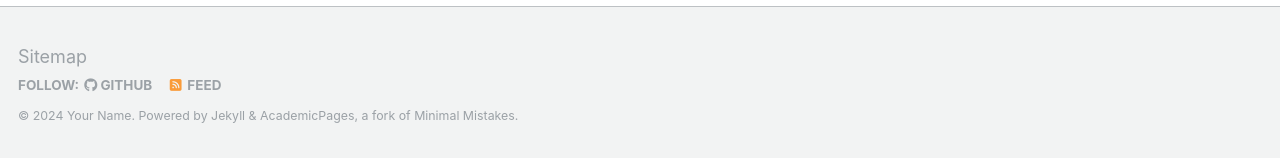
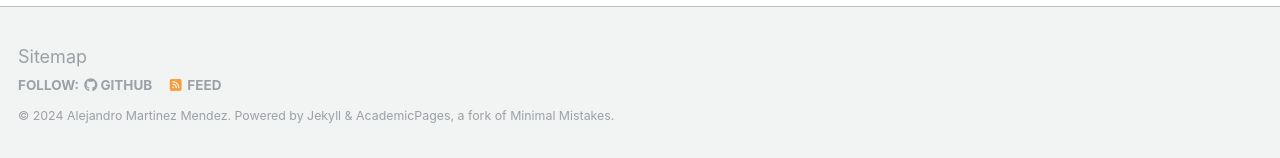
Before and after one commit to AlexMartinezMendez/amm, a Jekyll site: the page built from _pages/about.md, in a window 1280 px wide and 900 px high, scrolled down 2660 px. Shown: the part 739-897 px from the top of the window. Built offline with Jekyll 4.4.1, drawn with Linux system fonts in a browser that asks for light colours; some web fonts are replaced.

Commit message:
Update _config.yml

```diff
--- a/_config.yml
+++ b/_config.yml
@@ -10,8 +10,8 @@
 locale                   : "en-US"
 title                    : "Your Name / Site Title"
 title_separator          : "-"
-name                     : &name "Your Name"
-description              : &description "personal description"
+name                     : &name "Alejandro Martinez Mendez"
+description              : &description "Professional Memer"
 url                      : https://academicpages.github.io # the base hostname & protocol for your site e.g. "https://mmistakes.github.io"
 baseurl                  : "" # the subpath of your site, e.g. "/blog"
 repository               : "academicpages/academicpages.github.io"
```
